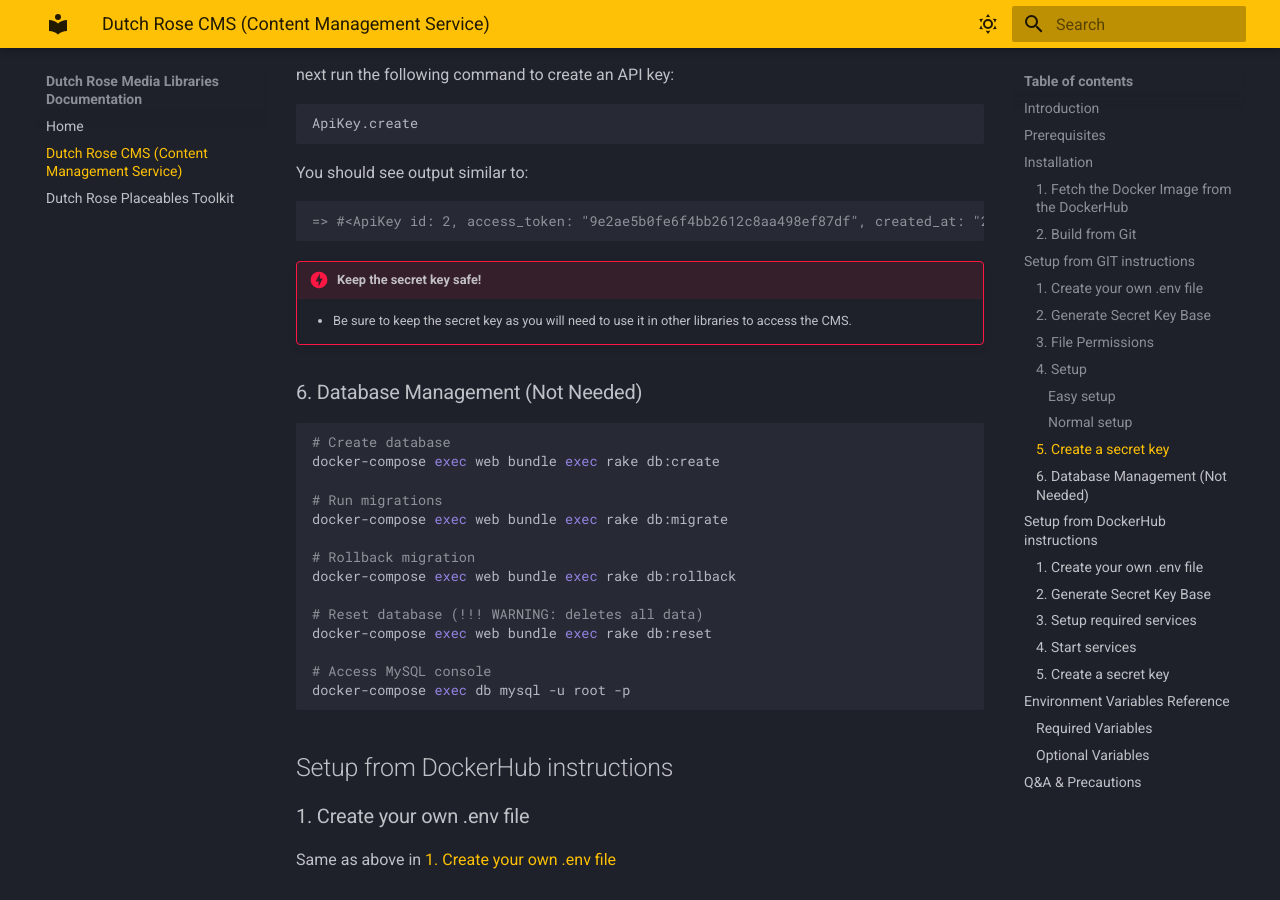
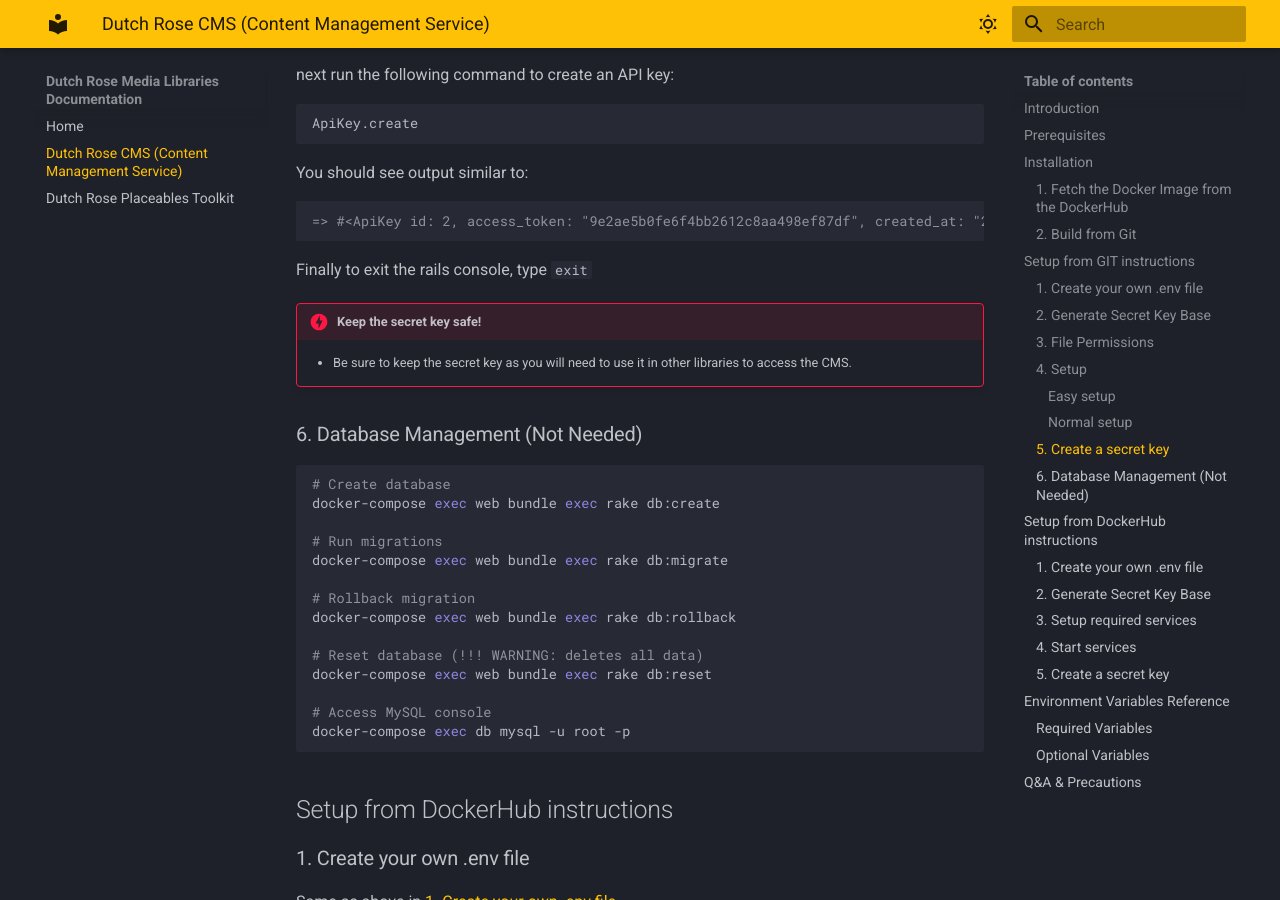
Before and after one commit to Dutch-Rose-Media/docs, an MkDocs documentation site: the page built from docs/cms.md, in a window 1280 px wide and 900 px high, scrolled down 2208 px. Built offline with MkDocs 1.6.1 and Material for MkDocs 9.7.7, drawn with Linux system fonts in a browser that asks for light colours.

Commit message:
added exit from ruby console

````diff
--- a/docs/cms.md
+++ b/docs/cms.md
@@ -107,6 +107,8 @@
 ```ruby
 => #<ApiKey id: 2, access_token: "9e2ae5b0fe6f4bb2612c8aa498ef87df", created_at: "2025-11-14 14:50:39", updated_at: "2025-11-14 14:50:39">
 ```
+
+Finally to exit the rails console, type `exit`
 
 !!! Danger "Keep the secret key safe!"
     - Be sure to keep the secret key as you will need to use it in other libraries to access the CMS.
````
